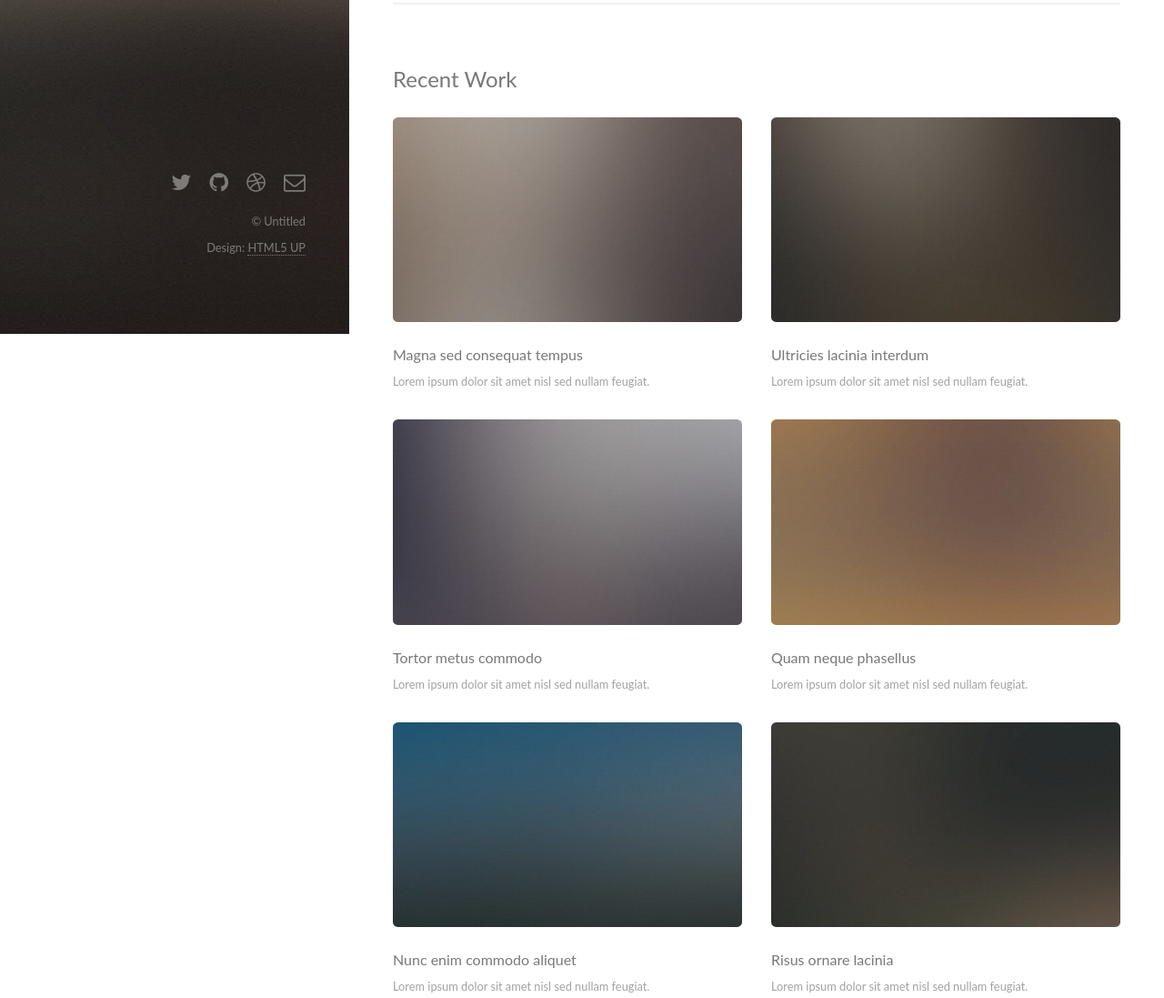
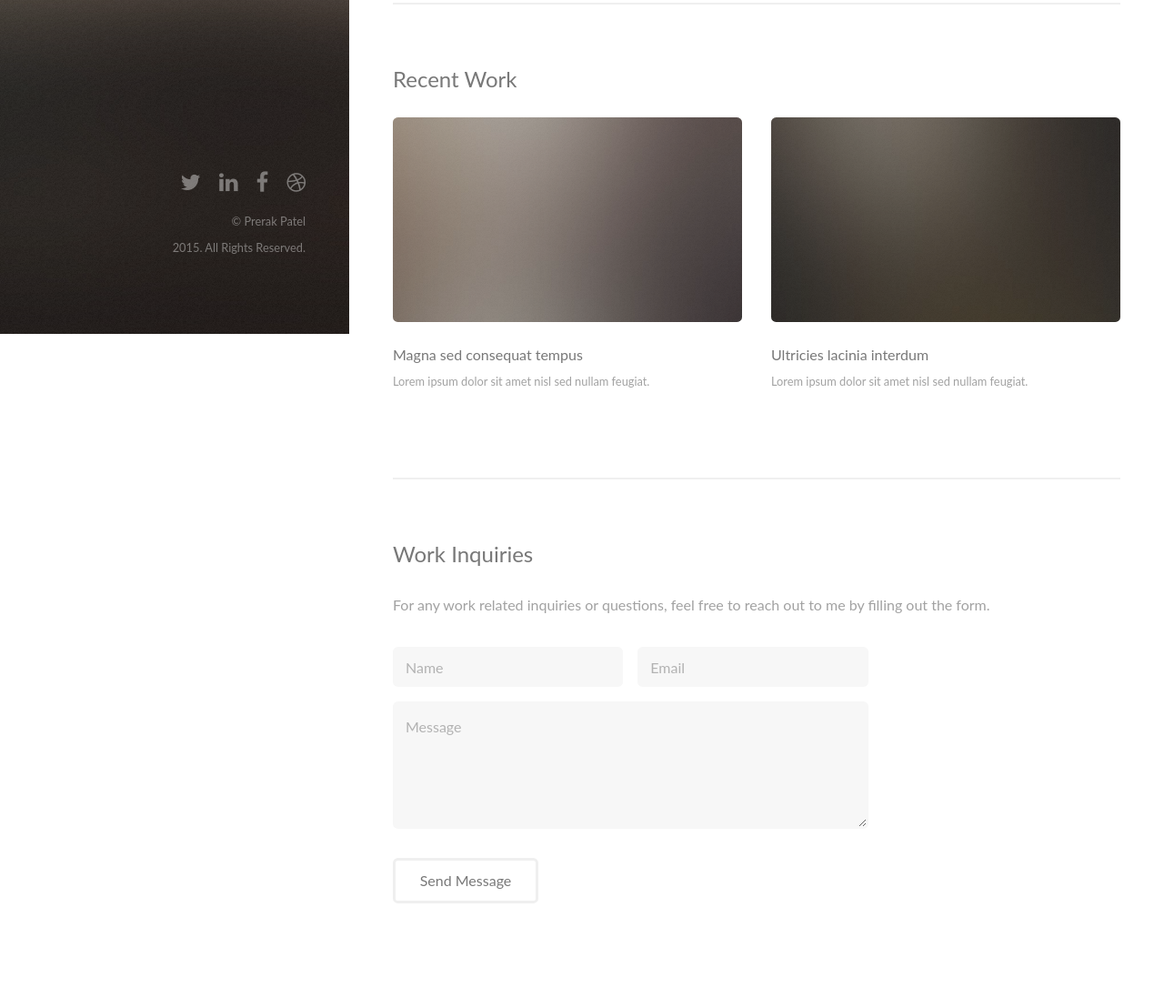
Before and after one commit to prerakpatel/github.io, a plain HTML site: page index.html in a window 1280 px wide. Shown: the part 433-1530 px from the top of the page at 91% size. After the commit the page ends 1506 px from the top, so only its background shows below. Drawn offline with Linux system fonts and the light colour scheme.

Commit message:
Desc text inserts

```diff
--- a/index.html
+++ b/index.html
@@ -65,6 +65,7 @@
 								<h3>Ultricies lacinia interdum</h3>
 								<p>Lorem ipsum dolor sit amet nisl sed nullam feugiat.</p>
 							</article>
+<!--
 							<article class="6u 12u$(xsmall) work-item">
 								<a href="images/fulls/03.jpg" class="image fit thumb"><img src="images/thumbs/03.jpg" alt="" /></a>
 								<h3>Tortor metus commodo</h3>
@@ -85,16 +86,19 @@
 								<h3>Risus ornare lacinia</h3>
 								<p>Lorem ipsum dolor sit amet nisl sed nullam feugiat.</p>
 							</article>
+-->
 						</div>
+<!--
 						<ul class="actions">
 							<li><a href="#" class="button">Full Portfolio</a></li>
 						</ul>
+-->
 					</section>
 
 				<!-- Three -->
 					<section id="three">
-						<h2>Get In Touch</h2>
-						<p>Accumsan pellentesque commodo blandit enim arcu non at amet id arcu magna. Accumsan orci faucibus id eu lorem semper nunc nisi lorem vulputate lorem neque lorem ipsum dolor.</p>
+						<h2>Work Inquiries</h2>
+						<p>For any work related inquiries or questions, feel free to reach out to me by filling out the form.</p>
 						<div class="row">
 							<div class="8u 12u$(small)">
 								<form method="post" action="#">
@@ -110,6 +114,7 @@
 							</div>
 							<div class="4u$ 12u$(small)">
 								<ul class="labeled-icons">
+<!--
 									<li>
 										<h3 class="icon fa-home"><span class="label">Address</span></h3>
 										1234 Somewhere Rd.<br />
@@ -124,6 +129,7 @@
 										<h3 class="icon fa-envelope-o"><span class="label">Email</span></h3>
 										<a href="#">hello@untitled.tld</a>
 									</li>
+-->
 								</ul>
 							</div>
 						</div>
@@ -454,13 +460,20 @@ print 'It took ' + i + ' iterations to sort the deck.';</code></pre>
 		<!-- Footer -->
 			<footer id="footer">
 				<ul class="icons">
-					<li><a href="#" class="icon fa-twitter"><span class="label">Twitter</span></a></li>
-					<li><a href="#" class="icon fa-github"><span class="label">Github</span></a></li>
-					<li><a href="#" class="icon fa-dribbble"><span class="label">Dribbble</span></a></li>
-					<li><a href="#" class="icon fa-envelope-o"><span class="label">Email</span></a></li>
+					<li><a href="http://www.twitter.com/im_prerak" class="icon fa-twitter"><span class="label">Twitter</span></a></li>
+					<li><a href="http://www.linkedin.com/in/patelprerak" class="icon fa-linkedin"><span class="label">Dribbble</span></a></li>
+<!--					<li><a href="#" class="icon fa-github"><span class="label">Github</span></a></li>-->
+					<li><a href="http://www.fb.com/im.prerak" class="icon fa-facebook"><span class="label">Facebook</span></a></li>
+					<li><a href="http://www.dribbble.com/im_prerak" class="icon fa-dribbble"><span class="label">Dribbble</span></a></li>
 				</ul>
 				<ul class="copyright">
-					<li>&copy; Untitled</li><li>Design: <a href="http://html5up.net">HTML5 UP</a></li>
+					<li>&copy; Prerak Patel</li><li><script language="JavaScript" type="text/javascript">
+    now = new Date
+    theYear=now.getYear()
+    if (theYear < 1900)
+    theYear=theYear+1900
+    document.write(theYear)
+</script>. All Rights Reserved.</li>
 				</ul>
 			</footer>
 
```
